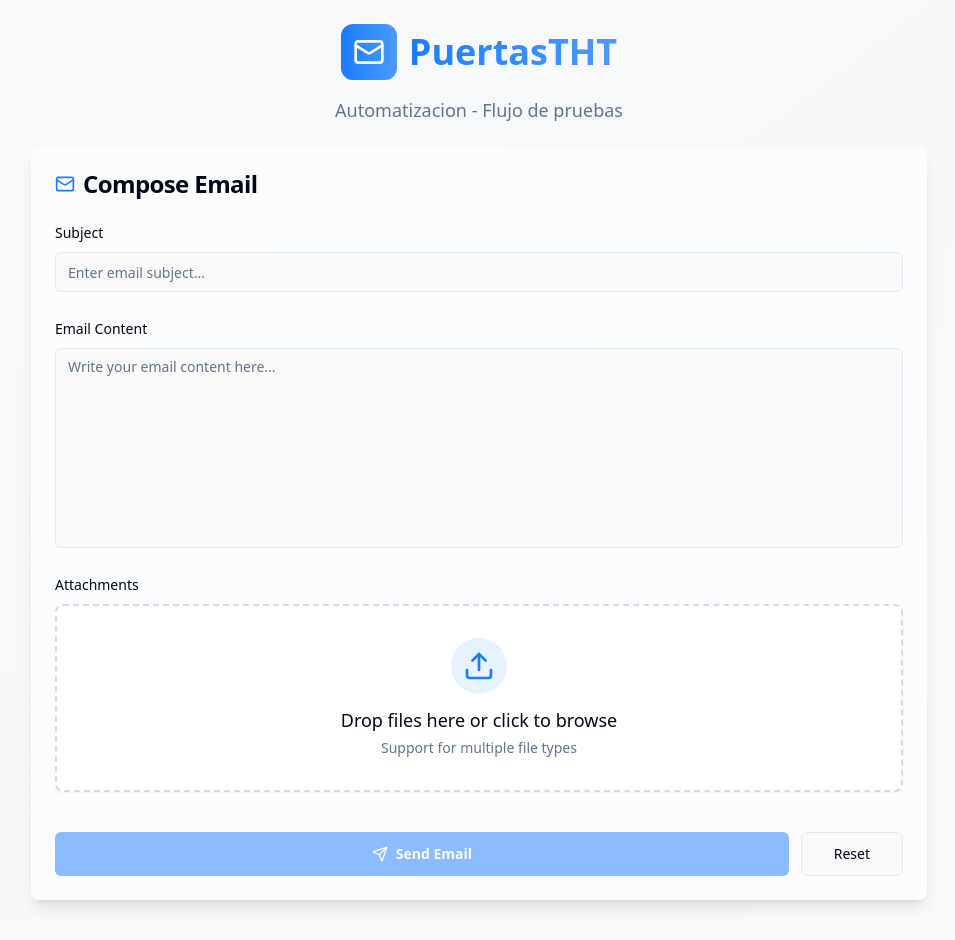
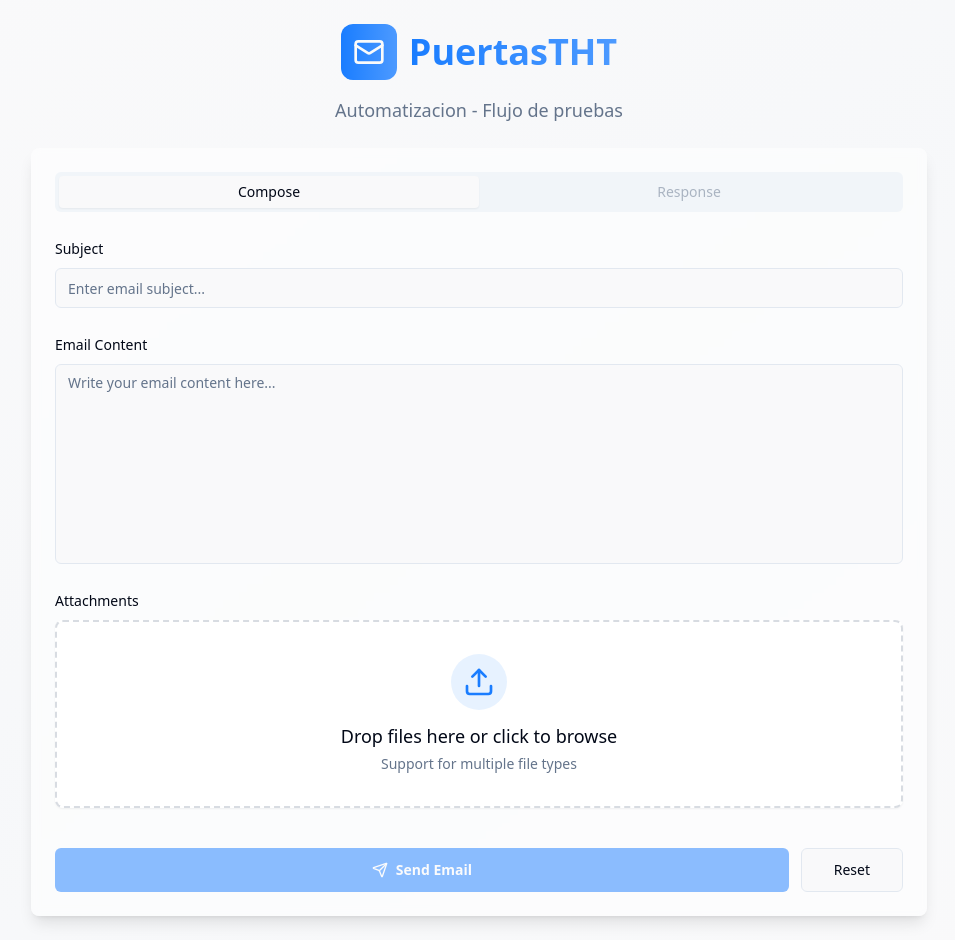
Before and after one commit to jefe-spain/dash-mail-craft, a React (Vite) app: page / in a window 1280 px wide. Shown: the whole page, without its empty margins (161-1116 px from the left). Built offline with nearby package versions, Linux system fonts and the light colour scheme.

Commit message:
Add tabbed interface
Implement a tabbed interface for the email dashboard, allowing users to switch between the compose email form and the response output.

```diff
--- a/src/components/EmailDashboard.tsx
+++ b/src/components/EmailDashboard.tsx
@@ -4,6 +4,7 @@ import { Card, CardContent, CardHeader, CardTitle } from "@/components/ui/card";
 import { Textarea } from "@/components/ui/textarea";
 import { Input } from "@/components/ui/input";
 import { Label } from "@/components/ui/label";
+import { Tabs, TabsContent, TabsList, TabsTrigger } from "@/components/ui/tabs";
 import { FileUpload } from './FileUpload';
 import { LoadingSpinner } from './LoadingSpinner';
 import { ResponseBox } from './ResponseBox';
@@ -60,15 +61,17 @@ Your email has been processed and delivered to the recipients.`);
           </p>
         </div>
 
-        {/* Main Form */}
+        {/* Tabs */}
         <Card className="shadow-lg border-0 bg-card/50 backdrop-blur-sm">
+          <Tabs defaultValue="compose" value={response ? "response" : "compose"}>
             <CardHeader>
-            <CardTitle className="flex items-center gap-2">
-              <Mail className="h-5 w-5 text-primary" />
-              Compose Email
-            </CardTitle>
+              <TabsList className="grid w-full grid-cols-2">
+                <TabsTrigger value="compose">Compose</TabsTrigger>
+                <TabsTrigger value="response" disabled={!response}>Response</TabsTrigger>
+              </TabsList>
             </CardHeader>
-          <CardContent className="space-y-6">
+            <CardContent>
+              <TabsContent value="compose" className="space-y-6 mt-0">
                 {/* Subject */}
                 <div className="space-y-2">
                   <Label htmlFor="subject" className="text-sm font-medium">
@@ -137,15 +140,14 @@ Your email has been processed and delivered to the recipients.`);
                     Reset
                   </Button>
                 </div>
+              </TabsContent>
+
+              <TabsContent value="response" className="mt-0">
+                {response && <ResponseBox response={response} />}
+              </TabsContent>
             </CardContent>
+          </Tabs>
         </Card>
-
-        {/* Response Box */}
-        {response && (
-          <div className="animate-fade-in">
-            <ResponseBox response={response} />
-          </div>
-        )}
       </div>
     </div>
   );
```
Lines whose indentation alone changed are shown as unchanged.
